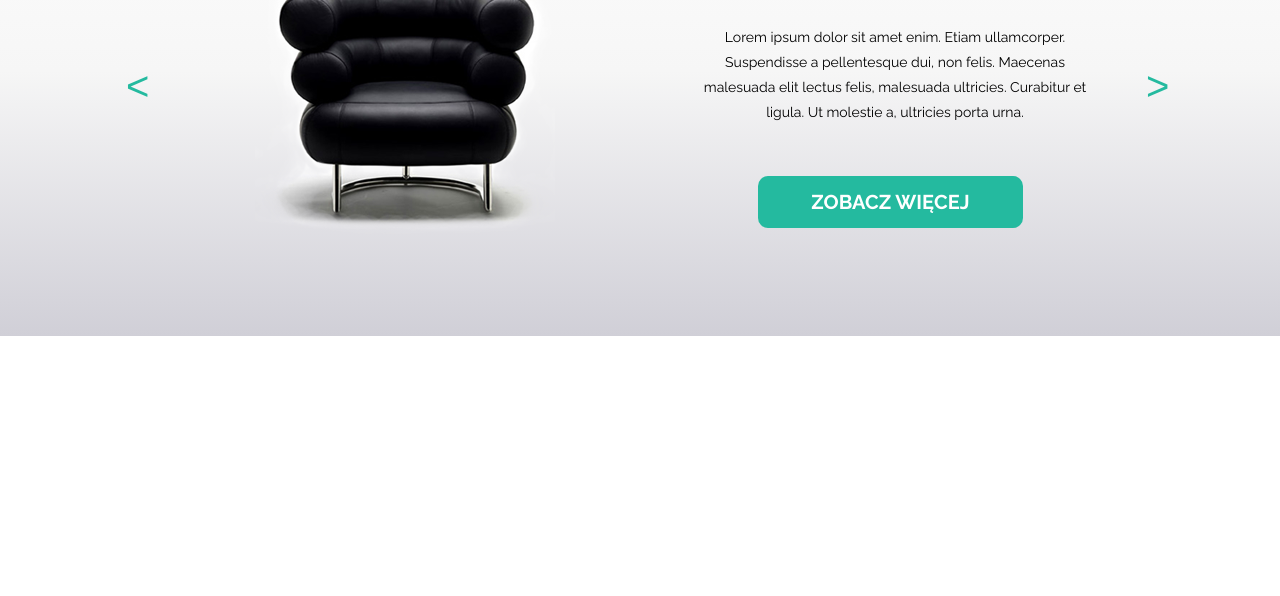
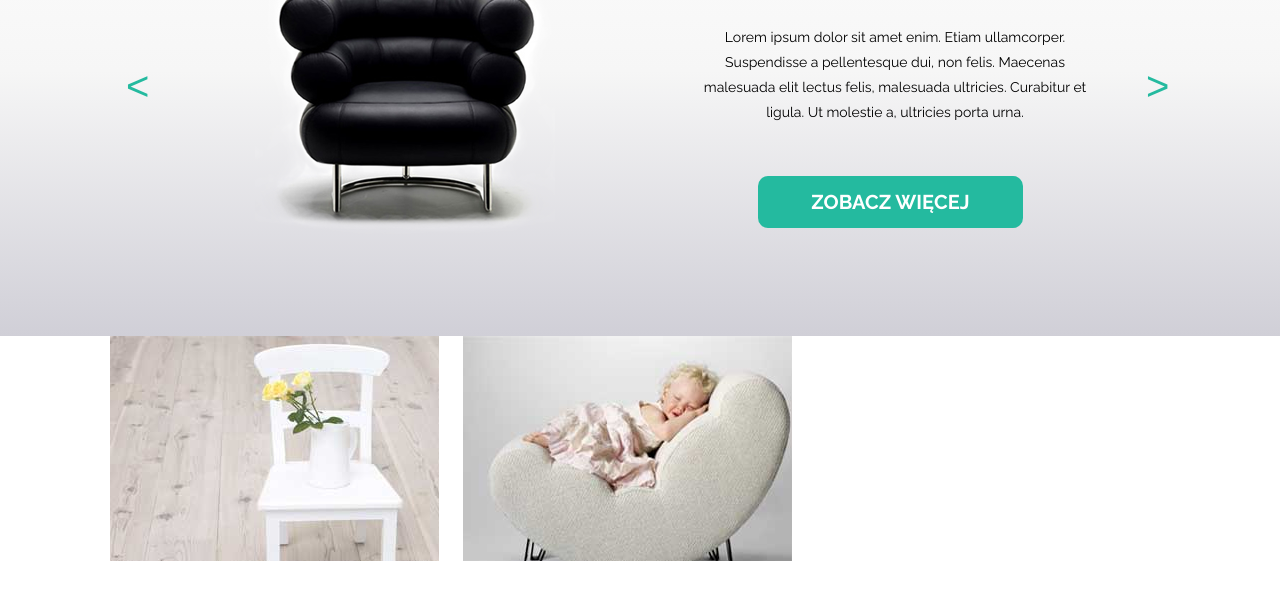
Before and after one commit to MRobcio/SitOnChair, a website: page dist/index.html in a window 1280 px wide. Shown: the part 204-800 px from the top of the page. Drawn offline with Linux system fonts and the light colour scheme.

```diff
--- a/dist/index.html
+++ b/dist/index.html
@@ -50,10 +50,14 @@
     <section class="container">
         <div class="row">
             <div class="col-4-12">
-
+                <div>
+                    <img src="images/box1_img.jpg" alt="">
+                </div>
             </div>
             <div class="col-4-12">
-
+                <div>
+                    <img src="images/box2_img.jpg" alt="">
+                </div>
             </div>
             <div class="col-4-12">
 
```
